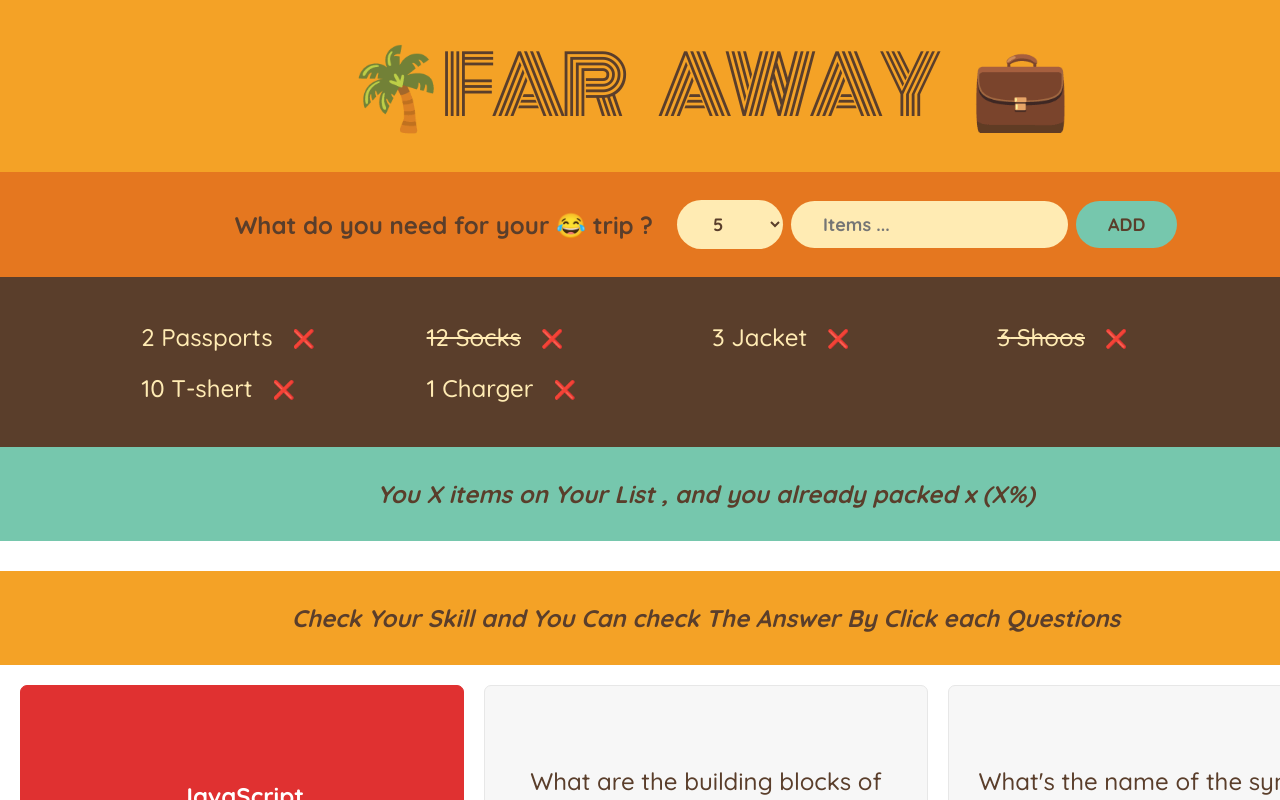
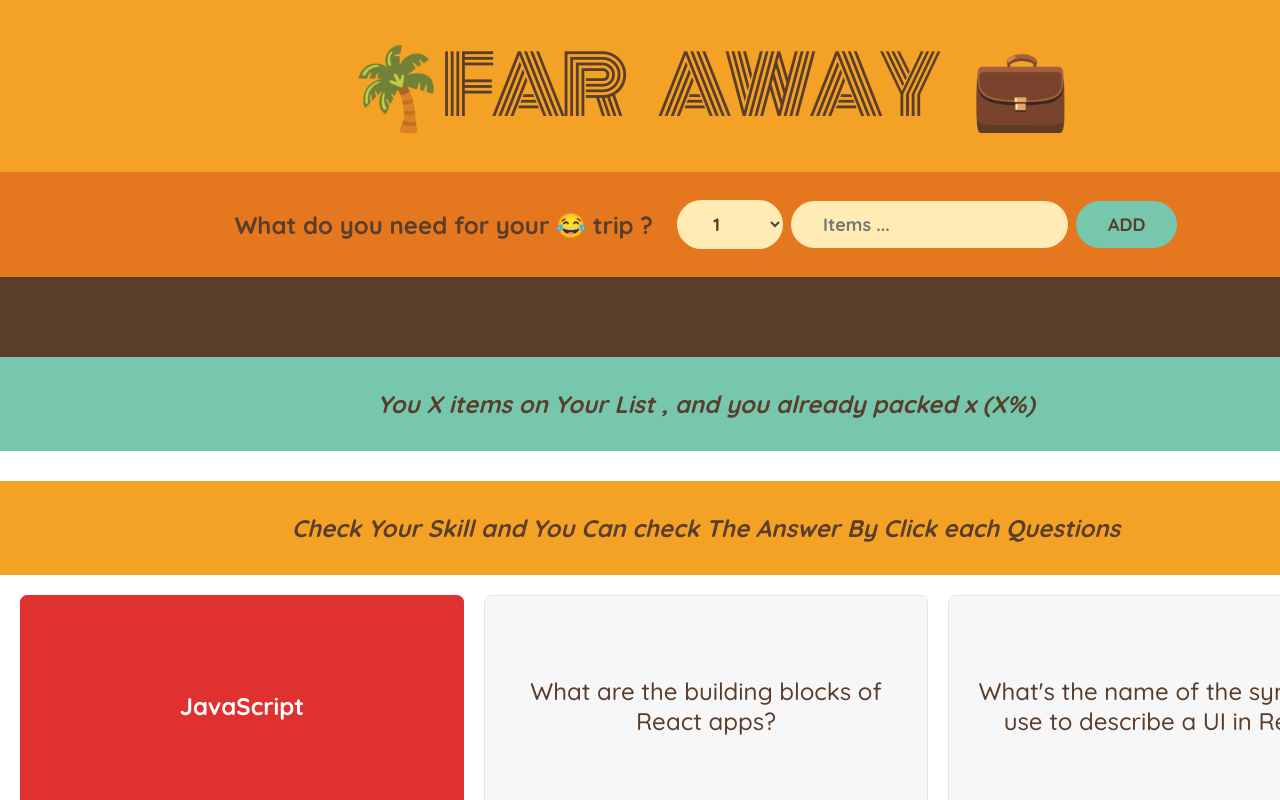
Before and after one commit to challelign/travel-list, a React (Create React App) app: page / in a window 1280 px wide. Shown: the top 800 px of the page. Built offline with nearby package versions, Linux system fonts and the light colour scheme.

Commit message:
Sibling Component , passing saved Item to all component and display to packingList Dynamic Item list

```diff
--- a/src/App.js
+++ b/src/App.js
@@ -6,11 +6,15 @@
 import FlashCards from "./components/FlashCards";
 
 function App() {
+	const [items, setItems] = useState([]);
+	const handleAddItems = (item) => {
+		setItems((items) => [...items, item]);
+	};
 	return (
 		<div className="app">
 			<Logo />
-			<Form />
-			<PackingList />
+			<Form onAddItems={handleAddItems} />
+			<PackingList items={items} />
 			<Stats />
 			<br></br>
 			<FlashCards />
--- a/src/components/Form.jsx
+++ b/src/components/Form.jsx
@@ -1,8 +1,9 @@
 import React, { useState } from "react";
 
-const Form = () => {
+const Form = ({ onAddItems }) => {
 	const [description, setDescription] = useState("");
-	const [quantity, setQuantity] = useState(5);
+	const [quantity, setQuantity] = useState(1);
+
 	const handleSubmit = (e) => {
 		e.preventDefault();
 
@@ -17,8 +18,9 @@
 		};
 		console.log(newItem);
 
+		onAddItems(newItem);
 		setDescription("");
-		setQuantity(5);
+		setQuantity(1);
 	};
 	return (
 		<form className="add-form" onSubmit={handleSubmit}>
--- a/src/components/PackingList.jsx
+++ b/src/components/PackingList.jsx
@@ -8,11 +8,11 @@
 	{ id: 5, description: " T-shert", quantity: 10, packed: false },
 	{ id: 6, description: " Charger", quantity: 1, packed: false },
 ];
-const PackingList = () => {
+const PackingList = ({ items }) => {
 	return (
 		<div className="list">
 			<ul>
-				{initialItems.map((item) => (
+				{items.map((item) => (
 					<Item item={item} key={item.id} />
 				))}
 			</ul>
```
